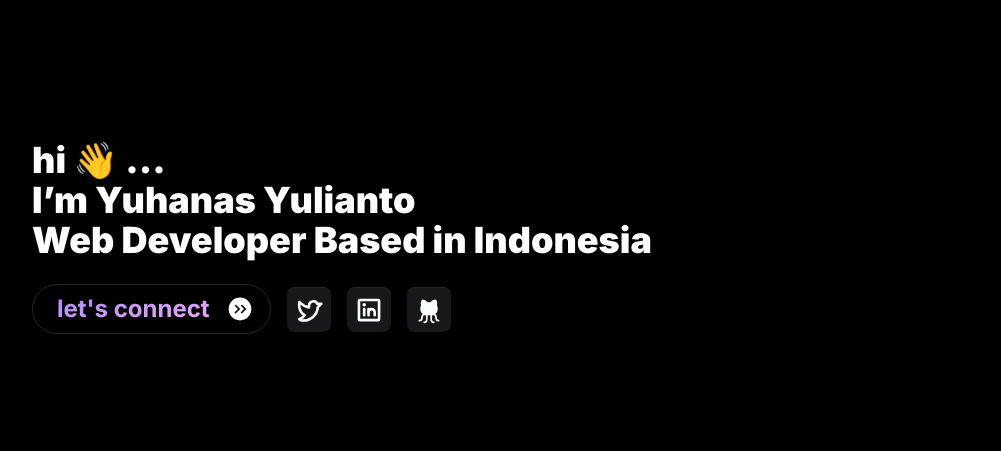
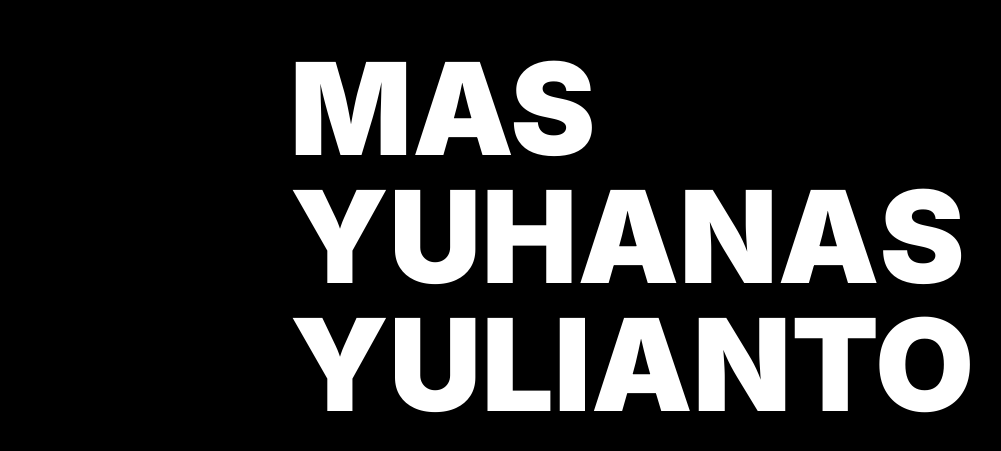
Before and after one commit to yuhanasy/masyuyu.dev, a Next.js app: page / in a window 1280 px wide. Shown: the part 163-614 px from the top of the page, without its empty margins (8-1009 px from the left). Built offline with nearby package versions, Linux system fonts and the light colour scheme.

Commit message:
hero animations, first try

```diff
--- a/package.json
+++ b/package.json
@@ -12,6 +12,7 @@
     "@next/font": "^13.1.1",
     "eslint": "8.30.0",
     "eslint-config-next": "13.1.1",
+    "framer-motion": "^8.0.2",
     "next": "13.1.1",
     "react": "18.2.0",
     "react-dom": "18.2.0"
--- a/pages/index.js
+++ b/pages/index.js
@@ -1,7 +1,87 @@
 import Head from "next/head";
 import Link from "next/link";
+import { AnimatePresence, motion } from "framer-motion";
 
-export default function Home() {
+export default function Yuhu() {
+  const line1 = "HANAS";
+  const line2 = "YULIANTO";
+
+  return (
+    <main className="flex flex-col justify-center min-h-screen px-10">
+      <div className="flex w-full justify-center">
+        <AnimatePresence>
+          <div className="text-xl sm:text-9xl font-black relative">
+            <motion.h1 animate>MAS</motion.h1>
+            <motion.h1
+              initial="hidden"
+              animate="visible"
+              variants={{
+                hidden: { opacity: 0 },
+                visible: { opacity: 1, transition: { ease: "easeIn", duration: 1.5, staggerChildren: 0.4, delayChildren: 2.2 } },
+              }}
+            >
+              <motion.span>YU</motion.span>
+              {line1.split("").map((char, index) => (
+                <motion.span
+                  key={index}
+                  variants={{
+                    hidden: { display: "none" },
+                    visible: { display: "inline-block" },
+                  }}
+                >
+                  {char}
+                </motion.span>
+              ))}
+              <motion.span
+                initial="visible"
+                animate={["fadeout", "hidden"]}
+                variants={{
+                  visible: { display: "inline-block" },
+                  fadeout: {
+                    translateX: "-100%",
+                    opacity: 0.4,
+                    transition: {
+                      delay: 1,
+                      duration: 1,
+                    },
+                  },
+                  hidden: {
+                    display: "none",
+                    transition: {
+                      delay: 2,
+                    },
+                  },
+                }}
+              >
+                YU
+              </motion.span>
+            </motion.h1>
+            <motion.h1
+              initial="hidden"
+              animate="visible"
+              variants={{
+                hidden: { display: "block", opacity: 0, translateY: "-100%" },
+                visible: {
+                  opacity: 1,
+                  translateY: "0%",
+                  transition: {
+                    ease: "easeIn",
+                    delay: 4,
+                    duration: 1.2,
+                  },
+                },
+              }}
+            >
+              {line2}
+            </motion.h1>
+          </div>
+        </AnimatePresence>
+      </div>
+    </main>
+  );
+}
+
+function Home() {
   return (
     <>
       <Head>
@@ -13,7 +93,15 @@ export default function Home() {
       <main className="flex flex-col justify-center min-h-screen px-10">
         <div className="flex flex-col gap-6">
           <h1 className="text-2xl sm:text-4xl font-black">
-            hi 👋 ...
+            hi{" "}
+            <motion.div
+              className="inline-block"
+              animate={{ opacity: 1, rotateZ: [0, 15, 0] }}
+              transition={{ duration: 1, repeat: Infinity }}
+            >
+              👋
+            </motion.div>{" "}
+            ...
             <br />
             I’m Yuhanas Yulianto
             <br />
@@ -21,12 +109,17 @@ export default function Home() {
           </h1>
 
           <div className="flex flex-wrap gap-4 items-center">
-            <div className="max-w-sm py-2 pl-6 pr-4 border border-zinc-800 rounded-full flex items-center gap-4">
+            <motion.div
+              className="max-w-sm py-2 pl-6 pr-4 border border-zinc-800 rounded-full flex items-center gap-4"
+              whileHover={{ scale: 1.2 }}
+            >
               <h2 className="text-xl sm:text-2xl font-bold bg-gradient-to-br from-violet-400 to-fuchsia-300 bg-clip-text text-transparent">
                 let&apos;s connect
               </h2>
-              <CaretCircleDoubleRightIcon size={28} />
-            </div>
+              <motion.div>
+                <CaretCircleDoubleRightIcon size={28} />
+              </motion.div>
+            </motion.div>
 
             <div className="flex text-slate-50 justify-center gap-4">
               <Link href="https://twitter.com/yuhanasyu" className="bg-zinc-900 border-t border-zinc-800 rounded-lg p-2">
```
Also changed, not shown: 2 other files (tests, documents, lock files or other folders).
